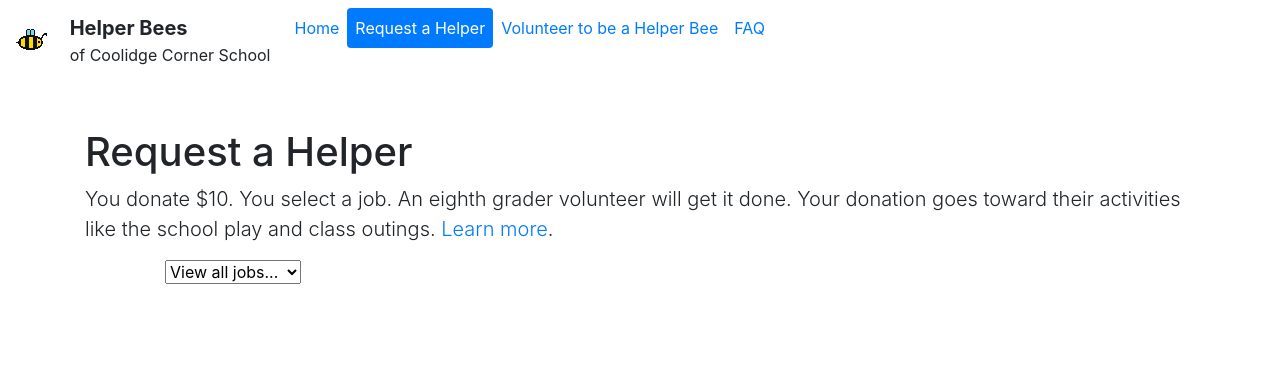
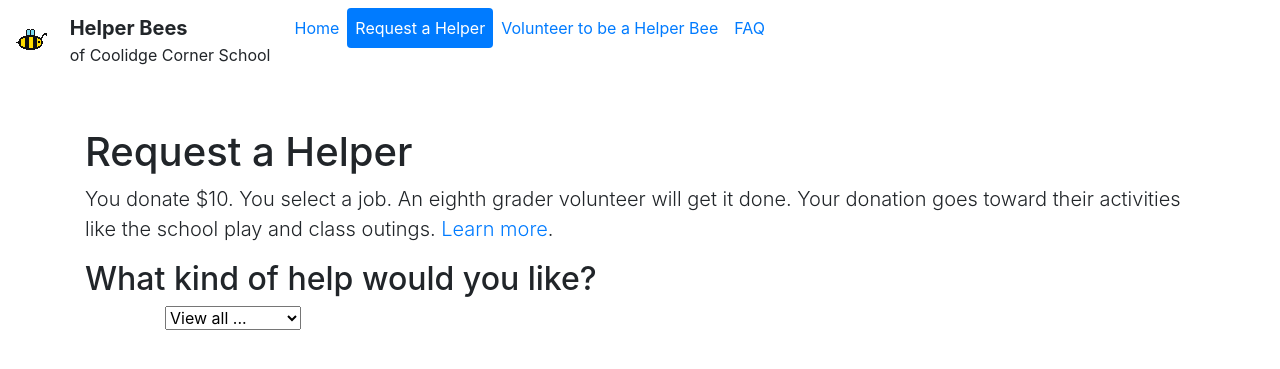
Before and after one commit to CoolidgeCornerSchool/helperbees, a Jekyll site: the page built from request_helper.html, in a window 1280 px wide. Shown: the top 369 px of the page. Built offline with Jekyll 4.4.1, drawn with Linux system fonts in a browser that asks for light colours; comment, search, counter and statistics services are not loaded.

Commit message:
emphasis on dropdown

```diff
--- a/request_helper.html
+++ b/request_helper.html
@@ -10,11 +10,13 @@ layout: default
   will get it done. Your donation goes toward their activities like
 the school play and class outings. <a href="/faq">Learn more</a>.</p>
 
+<h2>What kind of help would you like?</h2>
+
 
 <div class="row mb-5">
   <div class="offset-1">
     <select id="offer_type">
-      <option class="choose">View all jobs...</option>
+      <option class="choose">View all ...</option>
       <option class="hr" disabled>──────────</option>
     </select>
   </div>
```
